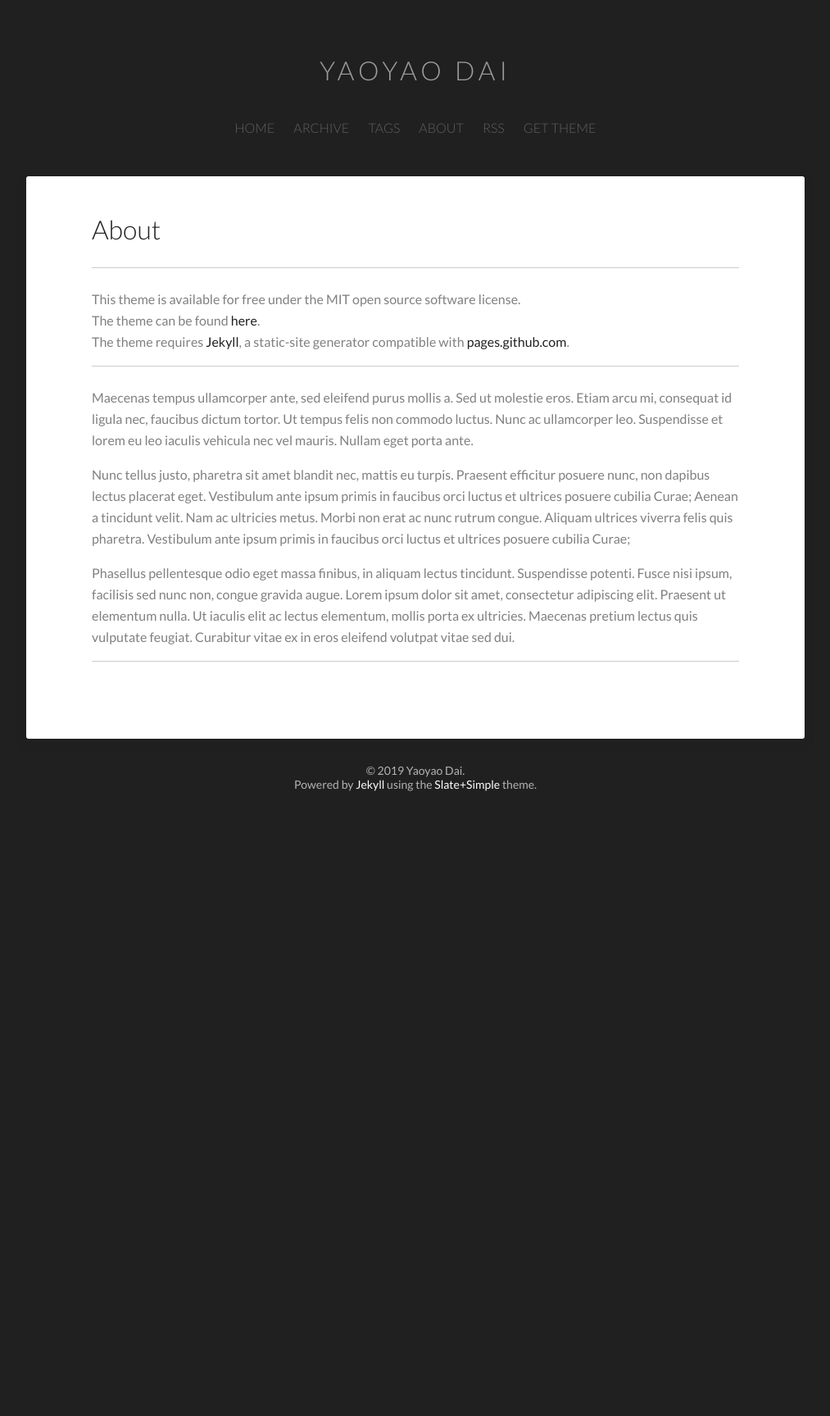
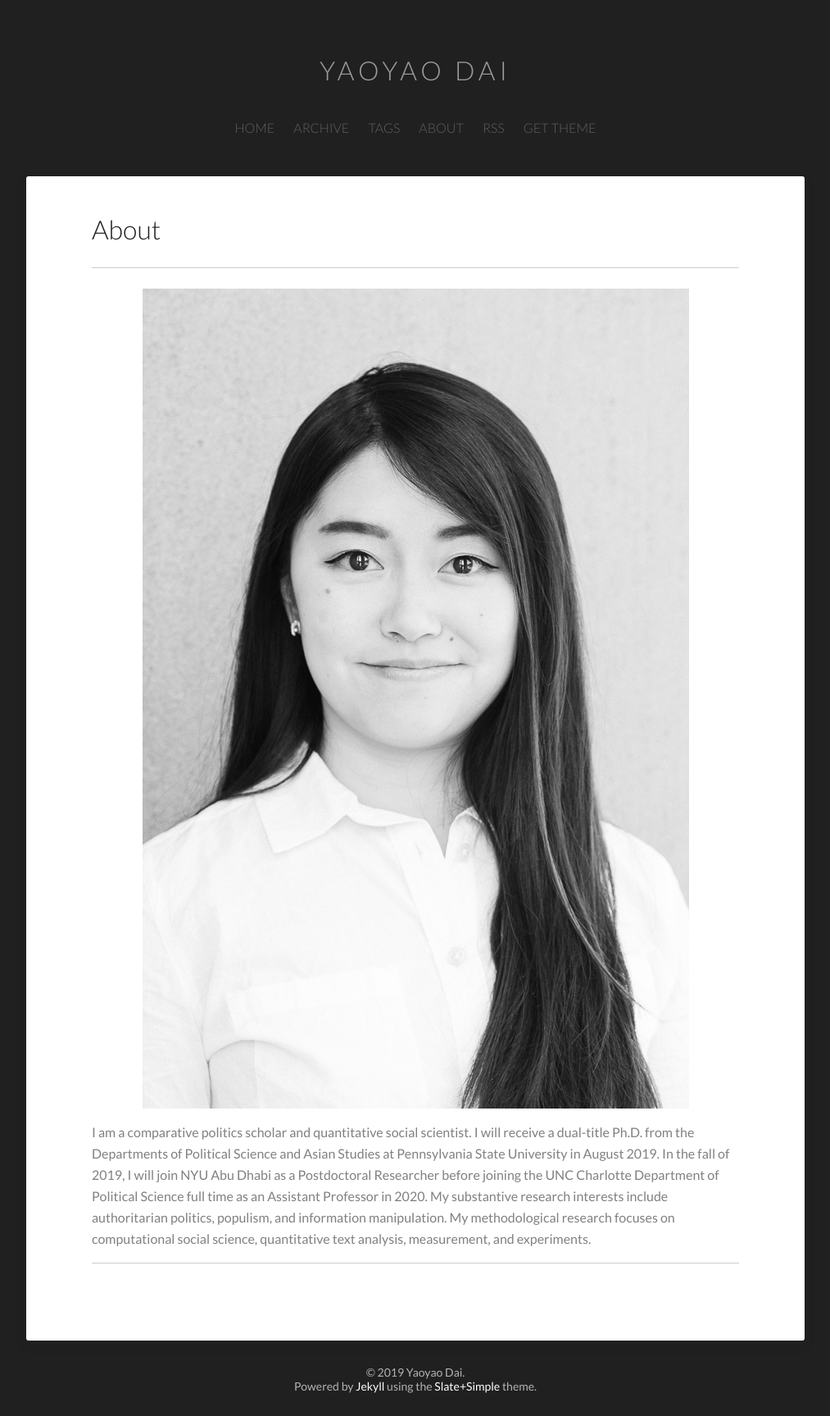
Before and after one commit to YaoyaoDai/yaoyaodai.github.io, a Jekyll site: the page built from about/index.md, in a window 1280 px wide. Shown: the whole page at 82% size, without its empty margins (133-1146 px from the left). Built offline with Jekyll 4.4.1, drawn with Linux system fonts in a browser that asks for light colours; before the commit the page ends 993 px from its top, so only the background shows below that.

Commit message:
Add info

```diff
--- a/about/index.md
+++ b/about/index.md
@@ -2,24 +2,11 @@
 layout: post
 title: About
 ---
-<p>
-This theme is available for free under the MIT open source software license.
-<br>
-The theme can be found <a href="https://github.com/benradford/Slate-and-Simple-Jekyll-Theme">here</a>.
-<br>
-The theme requires <a href="https://jekyllrb.com">Jekyll</a>, a static-site generator compatible with <a href="https://pages.github.com">pages.github.com</a>.
-</p>
 
-<hr>
+<center>
+<img src="/images/daiyaoyao.jpg">
+</center>
 
 <p>
-Maecenas tempus ullamcorper ante, sed eleifend purus mollis a. Sed ut molestie eros. Etiam arcu mi, consequat id ligula nec, faucibus dictum tortor. Ut tempus felis non commodo luctus. Nunc ac ullamcorper leo. Suspendisse et lorem eu leo iaculis vehicula nec vel mauris. Nullam eget porta ante.
+I am a comparative politics scholar and quantitative social scientist. I will receive a dual-title Ph.D. from the Departments of Political Science and Asian Studies at Pennsylvania State University in August 2019. In the fall of 2019, I will join NYU Abu Dhabi as a Postdoctoral Researcher before joining the UNC Charlotte Department of Political Science full time as an Assistant Professor in 2020. My substantive research interests include authoritarian politics, populism, and information manipulation. My methodological research focuses on computational social science, quantitative text analysis, measurement, and experiments.
 </p>
-
-<p>
-Nunc tellus justo, pharetra sit amet blandit nec, mattis eu turpis. Praesent efficitur posuere nunc, non dapibus lectus placerat eget. Vestibulum ante ipsum primis in faucibus orci luctus et ultrices posuere cubilia Curae; Aenean a tincidunt velit. Nam ac ultricies metus. Morbi non erat ac nunc rutrum congue. Aliquam ultrices viverra felis quis pharetra. Vestibulum ante ipsum primis in faucibus orci luctus et ultrices posuere cubilia Curae;
-</p>
-
-<p>
-Phasellus pellentesque odio eget massa finibus, in aliquam lectus tincidunt. Suspendisse potenti. Fusce nisi ipsum, facilisis sed nunc non, congue gravida augue. Lorem ipsum dolor sit amet, consectetur adipiscing elit. Praesent ut elementum nulla. Ut iaculis elit ac lectus elementum, mollis porta ex ultricies. Maecenas pretium lectus quis vulputate feugiat. Curabitur vitae ex in eros eleifend volutpat vitae sed dui.
-</p>
```
Also changed, not shown: images/daiyaoyao.jpg (added).
